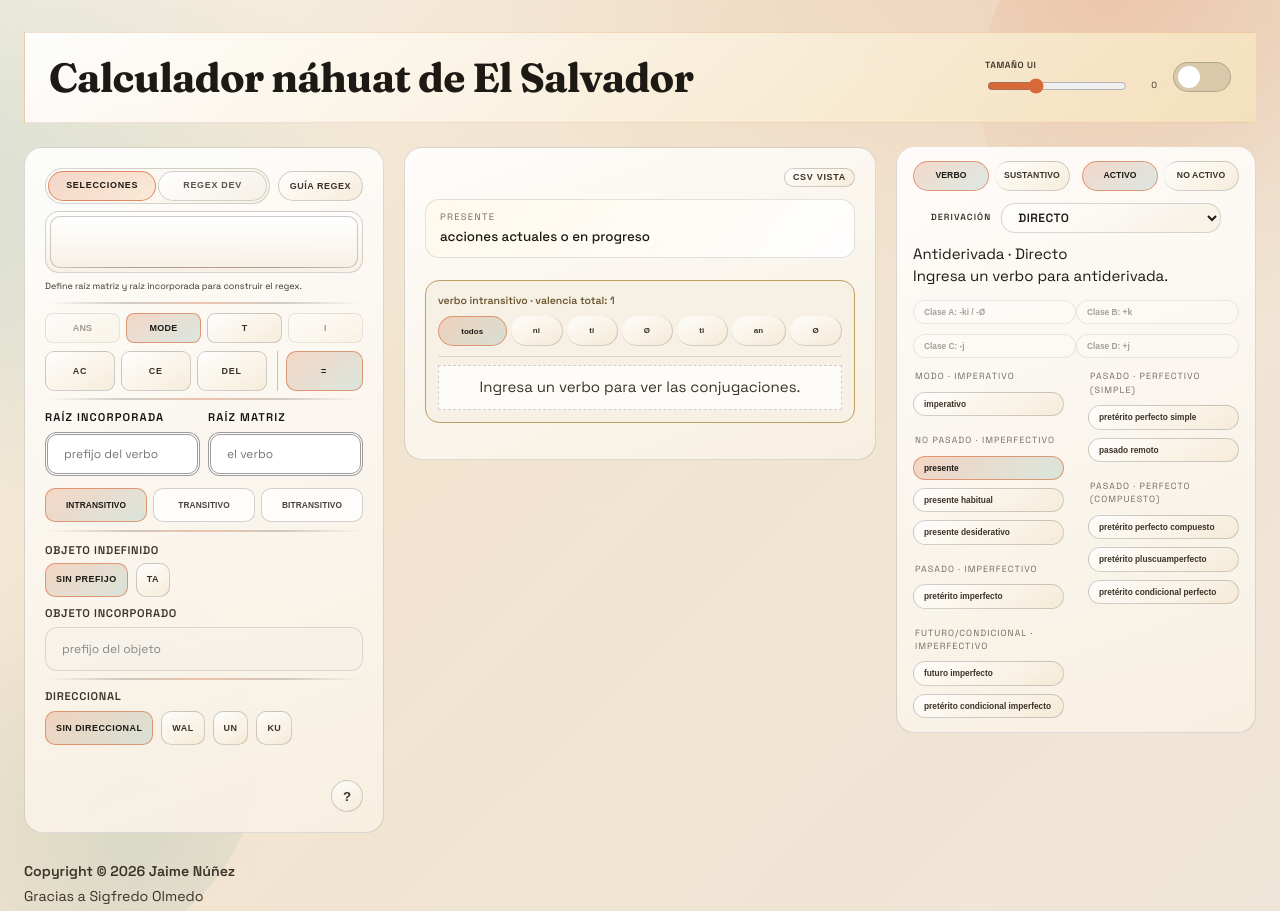
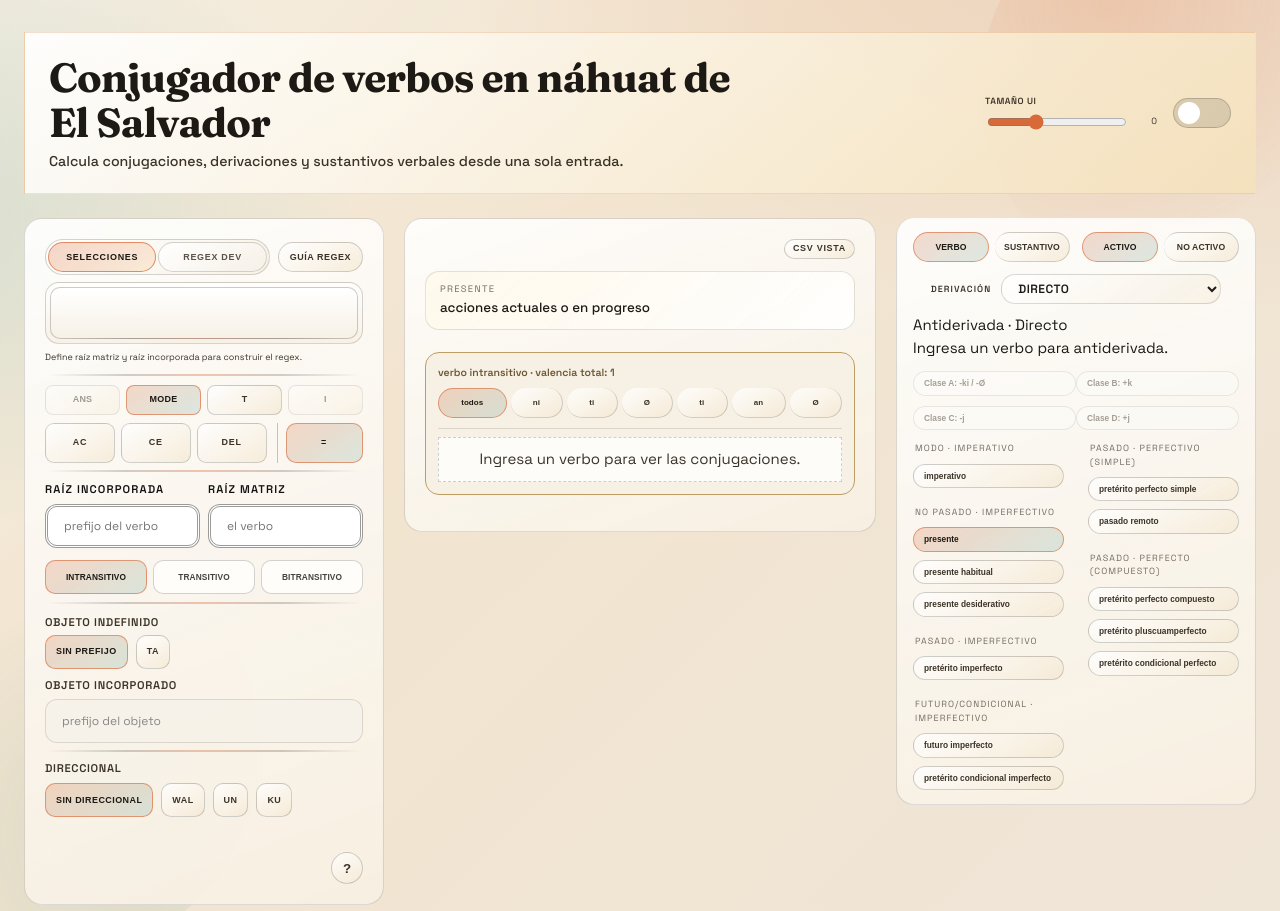
Before and after one commit to jnunezf96/nawat-conjugator, a plain HTML site: page index.html in a window 1280 px wide. Shown: the top 911 px of the page. Drawn offline with Linux system fonts and the light colour scheme.

Commit message:
user friendly

```diff
--- a/index.html
+++ b/index.html
@@ -4,7 +4,7 @@
     <meta charset="UTF-8" />
     <meta
       name="description"
-      content="Calculador náhuat de El Salvador. Calcule palabras en náhuat pipil fácil y rápido con esta herramienta en línea gratuita."
+      content="Conjugador y derivador de verbos en náhuat de El Salvador. Genera conjugaciones, derivaciones y sustantivos verbales en una sola herramienta."
     />
     <meta name="viewport" content="width=device-width, initial-scale=1" />
     <meta name="google-site-verification" content="LL2yyM2UK6odSdrPJpP9-oPnpchig_vsaSKO-UAvV40" />
@@ -20,12 +20,17 @@
     <script src="pret_universal_context.js"></script>
     <script src="pret_universal_engine.js"></script>
     <script src="script.js"></script>
-    <title>Calculador náhuat</title>
+    <title>Conjugador de verbos náhuat</title>
   </head>
   <body>
     <main class="app-shell">
       <div class="form-container-word hero-panel" id="container-header">
-        <h1 id="word-heading">Calculador náhuat de El Salvador</h1>
+        <div class="hero-copy">
+          <h1 id="word-heading">Conjugador de verbos en náhuat de El Salvador</h1>
+          <p class="hero-subheading">
+            Calcula conjugaciones, derivaciones y sustantivos verbales desde una sola entrada.
+          </p>
+        </div>
         <div class="hero-controls">
           <div class="ui-scale-control">
             <label class="ui-scale-label" for="ui-scale">Tamaño UI</label>
--- a/style.css
+++ b/style.css
@@ -195,8 +195,23 @@ h1 {
   line-height: 1.1;
 }
 
+.hero-copy {
+  display: flex;
+  flex-direction: column;
+  gap: 8px;
+}
+
 #container-header h1 {
   max-width: 720px;
+}
+
+.hero-subheading {
+  margin: 0;
+  max-width: 760px;
+  color: var(--ink-soft);
+  font-size: calc(0.95rem + var(--font-size-adjust));
+  line-height: 1.35;
+  font-weight: 500;
 }
 
 h3 {
```
Also changed, not shown: script.js.
